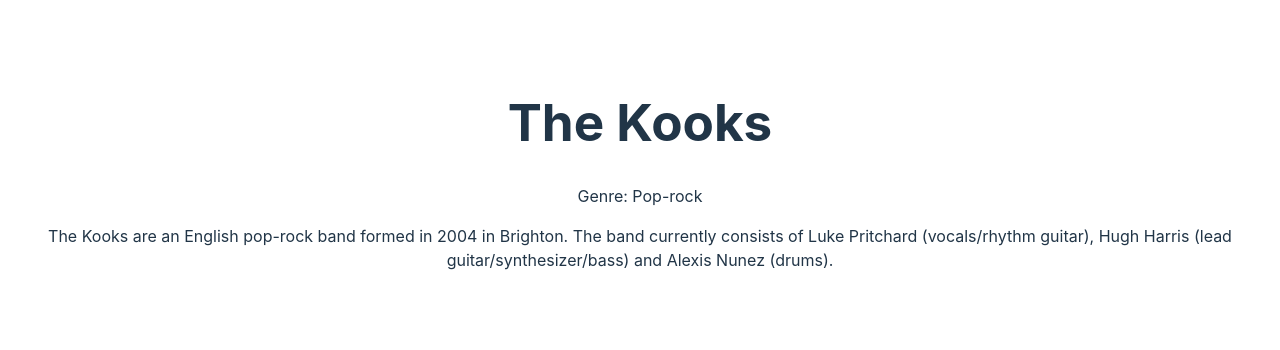
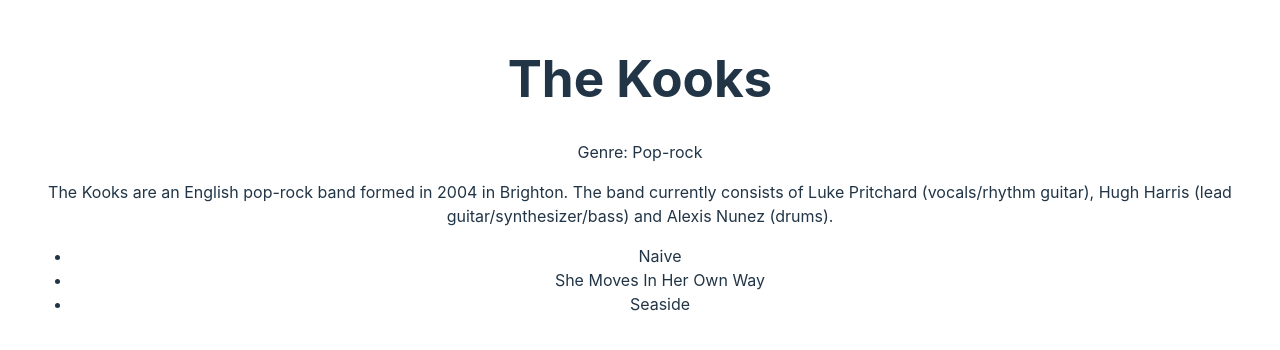
Before and after one commit to SamM71/music-app, a React (Vite) app: page / in a window 1280 px wide. Shown: the part 226-576 px from the top of the page. Built offline with nearby package versions, Linux system fonts and the light colour scheme.

Commit message:
add start of Songs

```diff
--- a/src/App.jsx
+++ b/src/App.jsx
@@ -19,9 +19,26 @@
   )
 }
 
+function Songs() {
+  return (
+    <>
+      <div className="songs">
+        <ul>
+          <li>Naive</li>
+          <li>She Moves In Her Own Way</li>
+          <li>Seaside</li>
+        </ul>
+      </div>
+    </>
+  )
+}
+
 function App() {
   return (
-    <Info />
+    <>
+      <Info />
+      <Songs />
+    </>
   )
 
 }
```
